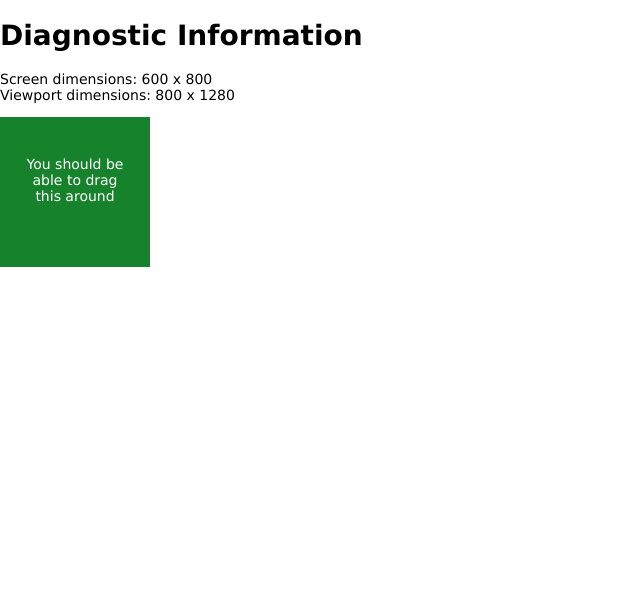
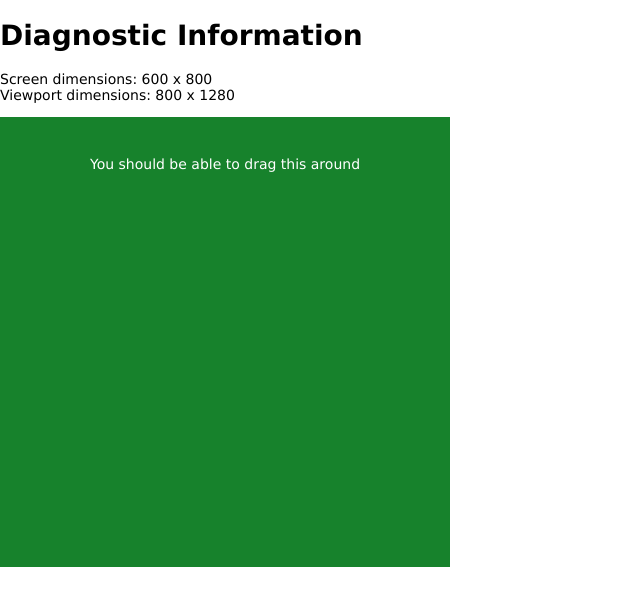
Before and after one commit to jacobkahn/greylock-node, a Node server app: page / in a window 1280 px wide. Shown: the top 606 px of the page, without its empty margins (0-640 px from the left). Run offline with Node 20, Linux system fonts and the light colour scheme; some libraries are stand-ins or nearby versions.

Commit message:
bigger item

```diff
--- a/public/stylesheets/style.css
+++ b/public/stylesheets/style.css
@@ -18,8 +18,8 @@ a {
 
 .item {
   position: absolute;
-  width: 150px;
-  height: 150px;
+  width: 450px;
+  height: 450px;
   background: #17822c;
 }
 
```
